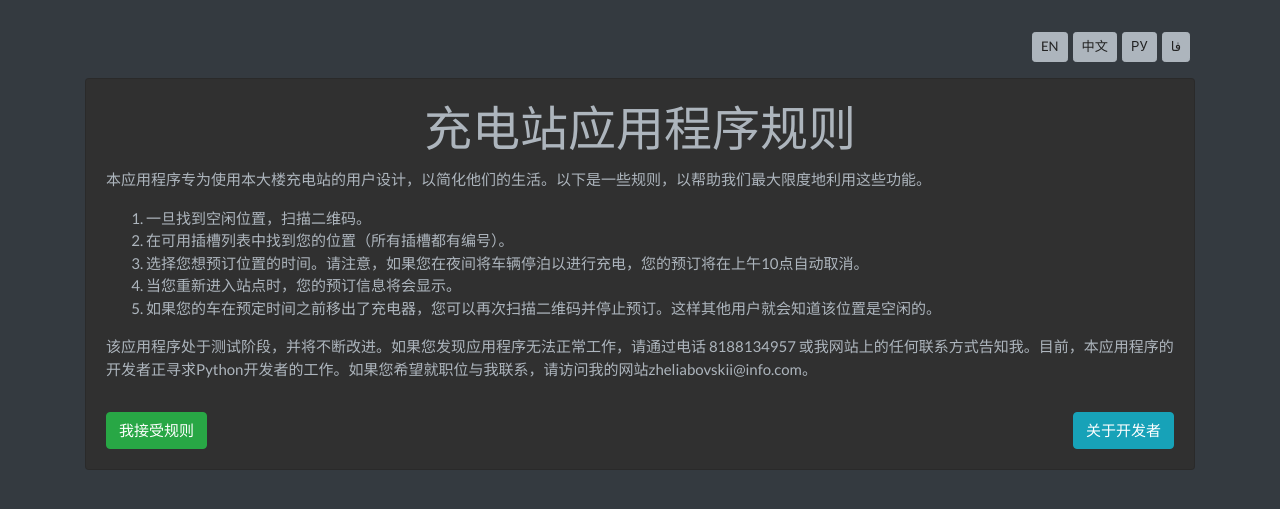
After one commit to LebovskiiS/charge_locker, a Flask app: template templates/info_cn.html in a window 1280 px wide. The commit adds this page. Shown: the top 509 px of the page. Run offline with Flask 3, Linux system fonts and the light colour scheme; the template is opened without the code that fills it, so the values that code supplies are empty; some libraries are stand-ins or nearby versions.

Commit message:
v2.4.0 fixed stiles

```diff
--- a/app/routs.py
+++ b/app/routs.py
@@ -21,3 +21,4 @@ app.add_url_rule('/session', view_func= session_view, methods=['GET'], endpoint=
 app.add_url_rule('/stop', view_func= stop_booking_view, methods= ['GET'])
 
 app.add_url_rule('/info/en', view_func= info_view_en, methods=['GET'])
+app.add_url_rule('/information/cn')
--- /dev/null
+++ b/templates/info_cn.html
@@ -0,0 +1,65 @@
+<!DOCTYPE html>
+<html lang="zh">
+
+<head>
+    <meta charset="UTF-8">
+    <meta name="viewport" content="width=device-width, initial-scale=1.0">
+    <title>充电站应用程序规则</title>
+    <link href="https://stackpath.bootstrapcdn.com/bootstrap/4.5.2/css/bootstrap.min.css" rel="stylesheet">
+    <link href="https://bootswatch.com/4/darkly/bootstrap.min.css" rel="stylesheet">
+    <style>
+        body {
+            background-color: #343a40;
+            color: #ffffff;
+        }
+
+        .container {
+            margin-top: 2rem;
+        }
+
+        .btn-container {
+            display: flex;
+            justify-content: space-between;
+            margin-top: 2rem;
+        }
+
+        .language-buttons a {
+            margin-right: 5px;
+        }
+    </style>
+</head>
+
+<body>
+    <div class="container">
+        <div class="language-buttons d-flex justify-content-end mb-3">
+            <a href="/info/en" class="btn btn-light btn-sm">EN</a>
+            <a href="/info/ch" class="btn btn-light btn-sm">中文</a>
+            <a href="/info/ru" class="btn btn-light btn-sm">РУ</a>
+            <a href="/info/fa" class="btn btn-light btn-sm">فا</a>
+        </div>
+        <div class="card bg-dark text-light">
+            <div class="card-body">
+                <h1 class="card-title text-center">充电站应用程序规则</h1>
+                <p class="card-text">本应用程序专为使用本大楼充电站的用户设计，以简化他们的生活。以下是一些规则，以帮助我们最大限度地利用这些功能。</p>
+                <ol class="card-text">
+                    <li>一旦找到空闲位置，扫描二维码。</li>
+                    <li>在可用插槽列表中找到您的位置（所有插槽都有编号）。</li>
+                    <li>选择您想预订位置的时间。请注意，如果您在夜间将车辆停泊以进行充电，您的预订将在上午10点自动取消。</li>
+                    <li>当您重新进入站点时，您的预订信息将会显示。</li>
+                    <li>如果您的车在预定时间之前移出了充电器，您可以再次扫描二维码并停止预订。这样其他用户就会知道该位置是空闲的。</li>
+                </ol>
+                <p class="card-text">该应用程序处于测试阶段，并将不断改进。如果您发现应用程序无法正常工作，请通过电话 <a href="tel:8188134957" class="text-light">8188134957</a> 或我网站上的任何联系方式告知我。目前，本应用程序的开发者正寻求Python开发者的工作。如果您希望就职位与我联系，请访问我的网站<a href="mailto:zheliabovskii@info.com" class="text-light">zheliabovskii@info.com</a>。
+                </p>
+                <div class="btn-container">
+                    <a href="/" class="btn btn-success" style="background-color: #28a745; border-color: #28a745;">我接受规则</a>
+                    <a href="mailto:zheliabovskii@info.com" class="btn btn-info" style="background-color: #17a2b8; border-color: #17a2b8;">关于开发者</a>
+                </div>
+            </div>
+        </div>
+    </div>
+    <script src="https://code.jquery.com/jquery-3.5.1.slim.min.js"></script>
+    <script src="https://cdn.jsdelivr.net/npm/@popperjs/core@2.10.2/dist/umd/popper.min.js"></script>
+    <script src="https://stackpath.bootstrapcdn.com/bootstrap/4.5.2/js/bootstrap.min.js"></script>
+</body>
+
+</html>
--- a/templates/info_en.html
+++ b/templates/info_en.html
@@ -58,8 +58,8 @@
                         class="text-light">zheliabovskii@info.com</a>.
                 </p>
                 <div class="btn-container">
-                    <a href="/" class="btn btn-success">I ACCEPT THE RULES</a>
-                    <a href="mailto:zheliabovskii@info.com" class="btn btn-info">About Developer</a>
+                    <a href="/" class="btn btn-success" style="background-color: #28a745; border-color: #28a745;">I ACCEPT THE RULES</a>
+                    <a href="mailto:zheliabovskii@info.com" class="btn btn-info" style="background-color: #17a2b8; border-color: #17a2b8;">About Developer</a>
                 </div>
             </div>
         </div>
--- a/templates/session_info.html
+++ b/templates/session_info.html
@@ -32,6 +32,9 @@
         .btn-container .btn {
             width: 48%;
         }
+        .btn-info {
+            background-color: #17a2b8 !important;
+        }
     </style>
 </head>
 
@@ -46,7 +49,7 @@
                 <p class="card-text"><strong>Building:</strong> {{ building }}</p>
                 <p class="card-text"><strong>Spot Number:</strong> {{ spot_number }}</p>
                 <div class="btn-container">
-                    <a href="/stop" class="btn btn-danger">Stop Booking</a>
+                    <a href="/stop" class="btn btn-danger" style="background-color: #dc3545;">Stop Booking</a>
                     <a href="/info/en" class="btn btn-info">Information</a>
                 </div>
             </div>
```
Also changed, not shown: templates/choose_time.html (+41 -3 lines), charger_locker_database.db.
